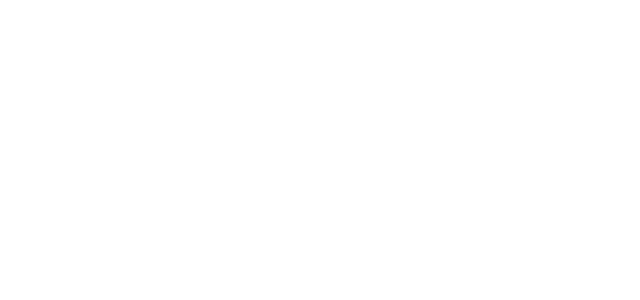
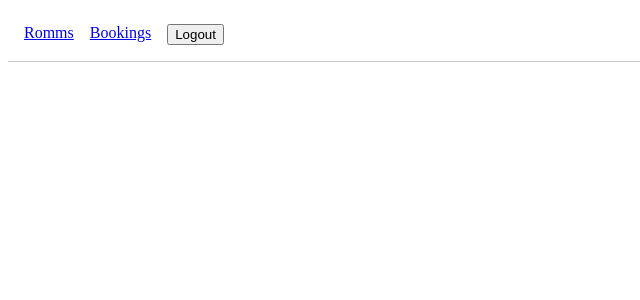
Before and after one commit to Redir-Idris/bokingplattform, a React app in the folder frontend/: page /bookings in a window 1280 px wide. Before the commit this address had no page. Shown: the top 300 px of the page, without its empty margins (0-640 px from the left). Built offline with nearby package versions, Linux system fonts and the light colour scheme; the HTML template or start-up script is replaced by a standard one.

Commit message:
Navbar + ProtectedRoute to rooms after logout

```diff
--- a/frontend/src/App.jsx
+++ b/frontend/src/App.jsx
@@ -1,14 +1,33 @@
-import { BrowserRouter, Route, Routes } from "react-router-dom";
+import { BrowserRouter, Route, Routes, useLocation } from "react-router-dom";
 import Login from "./pages/Login";
 import Rooms from "./pages/Rooms";
+import Navbar from "./components/Navbar";
+import ProtectedRoute from "./components/ProtectedRoute";
+
+function AppLayout() {
+  const location = useLocation();
+  const showNavbar = location.pathname !== "/";
+
+  return (
+    <>
+      {showNavbar && <Navbar />}
+      <Routes>
+        <Route path="/" element={<Login />} />
+        <Route path="/rooms" element={
+          <ProtectedRoute>
+            <Rooms />
+          </ProtectedRoute>
+        }
+        />
+      </Routes>
+    </>
+  );
+}
 
 function App() {
   return (
     <BrowserRouter>
-      <Routes>
-        <Route path="/" element={<Login />}></Route>
-        <Route path="/rooms" element={<Rooms />}></Route>
-      </Routes>
+      <AppLayout />
     </BrowserRouter>
   );
 }
--- /dev/null
+++ b/frontend/src/components/Navbar.jsx
@@ -0,0 +1,30 @@
+// Navbar
+import { Link, useNavigate } from "react-router-dom";
+
+function Navbar() {
+  const navigate = useNavigate();
+
+  function handleLogout() {
+    localStorage.removeItem("token");
+    navigate("/");
+  }
+
+  return (
+    <nav
+      style={{
+        display: "flex",
+        gap: "16px",
+        padding: "16px",
+        borderBottom: "1px solid #ccc",
+        marginBottom: "24px",
+      }}
+    >
+      <Link to="/rooms">Romms</Link>
+      <Link to="/bookings">Bookings</Link>
+
+      <button onClick={handleLogout}>Logout</button>
+    </nav>
+  );
+}
+
+export default Navbar;
--- /dev/null
+++ b/frontend/src/components/ProtectedRoute.jsx
@@ -0,0 +1,14 @@
+// Protected Route = Room
+import { Navigate } from "react-router-dom";
+
+function ProtectedRoute({ children }) {
+  const token = localStorage.getItem("token");
+
+  if (!token) {
+    return <Navigate to="/" replace />
+  }
+
+  return children;
+}
+
+export default ProtectedRoute;
```
